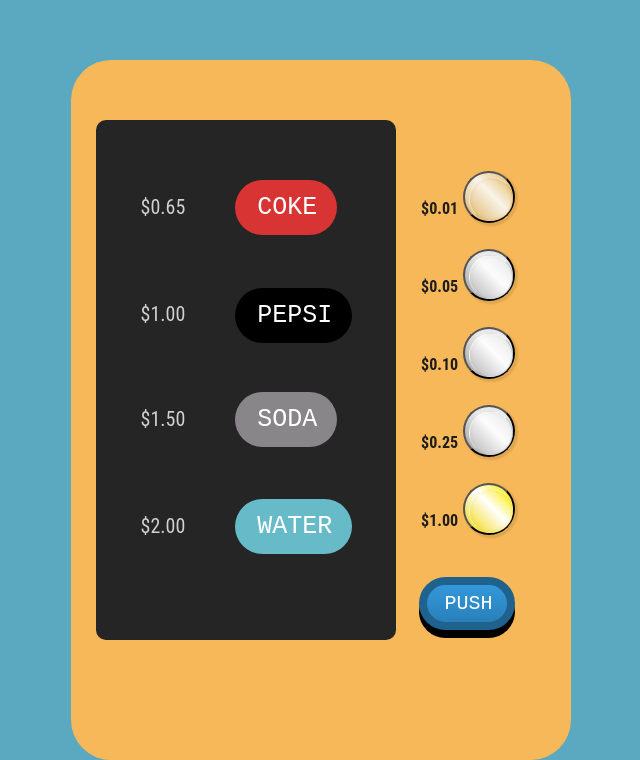
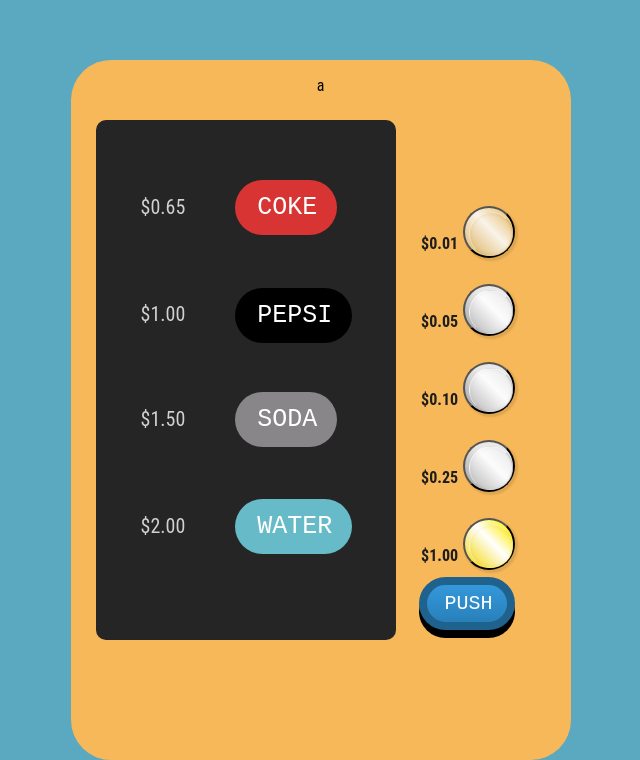
Before and after one commit to HuascarMC/vending-machine, a React (Create React App) app: page / in a window 1280 px wide. Shown: the part 148-908 px from the top of the page, without its empty margins (411-1051 px from the left). Built offline with nearby package versions, Linux system fonts and the light colour scheme.

Commit message:
created balance display component

```diff
--- /dev/null
+++ b/src/Containers/InputContainer/BalanceDisplayComponent.js
@@ -0,0 +1,20 @@
+import React from 'react';
+
+class BalanceDisplay extends React.Component {
+  constructor(props) {
+    super(props);
+  }
+
+  render() {
+    // Renders a form to get user input and passes the value of state to props table container.
+
+    return(
+      <div className="balance-display">
+        <p>a</p>
+      </div>
+      );
+    }
+  }
+
+
+  export default BalanceDisplay;
--- a/src/Containers/InputContainer/InputContainer.js
+++ b/src/Containers/InputContainer/InputContainer.js
@@ -1,5 +1,6 @@
 import React from 'react';
 import CoinsComponent from './CoinsComponent.js'
+import BalanceDisplayComponent from './BalanceDisplayComponent.js'
 
 class InputContainer extends React.Component {
  constructor(props) {
@@ -25,6 +26,7 @@
   return(
 
   <div className="controller">
+    <BalanceDisplayComponent />
     <CoinsComponent />
    <form onSubmit={e => { e.preventDefault(); }} className="get-balance-form">
     <p className="display-input-text">{ this.state.number }</p>
--- a/src/index.css
+++ b/src/index.css
@@ -9,6 +9,11 @@
 
 button {
   margin-left: 50px;
+}
+
+balance-display {
+  height: 100px;
+  width: 100px;
 }
 
 .coins-box {
```
